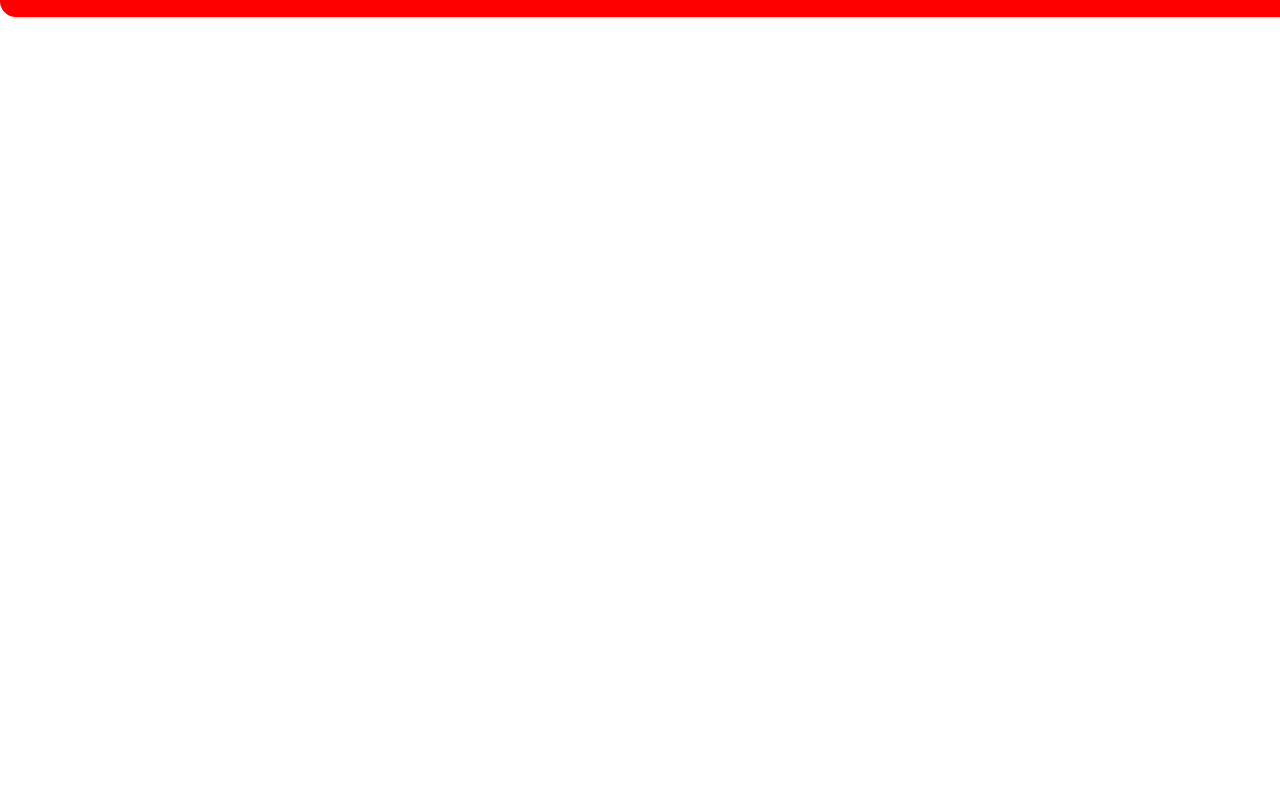
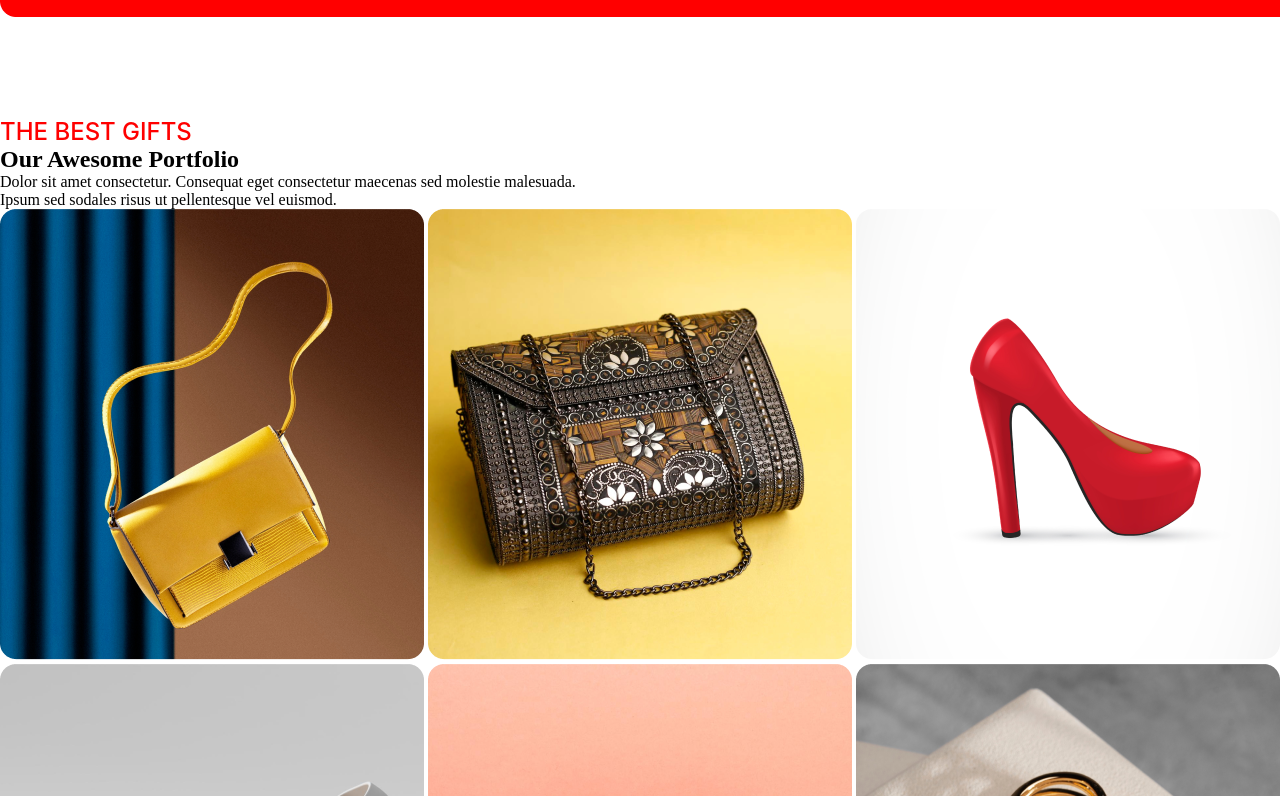
Before and after one commit to faisaal26/New-Year-Assignment, a plain HTML site: page index.html in a window 1280 px wide. Shown: the part 4444-5240 px from the top of the page. Before the commit the page ends 4966 px from the top, so only its background shows below. Drawn offline with Linux system fonts and the light colour scheme.

Commit message:
section 6 item add

```diff
--- a/index.html
+++ b/index.html
@@ -83,6 +83,26 @@
                     </div>
                 </div>
         </section>
+        <section class="section-6th">
+            <div class="section-6th-text">
+            <h3 class="section-6th-heading">THE BEST GIFTS</h3>
+            <h1 class="section-6th-title">Our Awesome Portfolio</h1>
+            <p class="section-6th-pra">Dolor sit amet consectetur. Consequat eget consectetur maecenas sed molestie malesuada. <br> Ipsum sed sodales risus ut pellentesque vel euismod. </p>
+        </div>
+
+            <div>
+                <div>
+                    <img src="resources/Rectangle 3.png" alt="">
+                    <img src="resources/Rectangle 4.png" alt="">
+                    <img src="resources/Rectangle 5.png" alt="">
+                </div>
+                <div>
+                    <img src="resources/Rectangle 6.png" alt="">
+                    <img src="resources/Rectangle 7.png" alt="">
+                    <img src="resources/Rectangle 8.png" alt="">
+                </div>
+            </div>
+        </section>
     </main>
     <footer>
 
--- a/styles/new-year.css
+++ b/styles/new-year.css
@@ -12,6 +12,8 @@
   background-repeat: no-repeat;
   border-radius: 16px;
 }
+
+/* banner styles */
 
 .banner-title {
   color: #FFF;
@@ -75,6 +77,8 @@
 
 }
 
+/* section-2th */
+
 .section-title2 {
   background-image: url(../resources/Vectorrr.png);
   width: 1320px;
@@ -130,6 +134,8 @@
   position: left;
 }
 
+/* section-3th */
+
 .section-3rd {
   border-radius: 10px;
   background: linear-gradient(hsl(0, 55%, 96%), #FF000000);
@@ -158,6 +164,8 @@
   font-weight: 600;
   line-height: 56px;
 }
+
+/* section-4th */
 
 .section-4th {
 
@@ -205,6 +213,8 @@
   border-radius: 50%;
   border-color: orangered;
 }
+
+/* section-5th */
 
 .section-5th {
   width: 1320px;
@@ -254,18 +264,47 @@
   margin-bottom: 0;
   margin-top: 20px;
 }
-.Holidays{
+
+.Holidays {
   color: #F00;
 }
-.fifty{
+
+.fifty {
   position: absolute;
   margin-top: 60px;
   margin-left: -550px;
 }
-.Rectangle{
+
+.Rectangle {
   margin-left: 95px;
- margin-bottom:550px;
+  margin-bottom: 550px;
 }
-.gift{
- margin-bottom: 500px;
+
+.gift {
+  margin-bottom: 500px;
 }
+
+/* section-6th */
+
+.section-6th {
+  width: 1320px;
+  height: 1000px;
+
+  margin-top: 100px;
+}
+
+.section-6th-text {
+  text-align: left;
+}
+.section-6th-heading{
+  color: #F00;
+  font-family: Inter;
+  font-size: 24px;
+  font-weight: 500;
+}
+.section-6th-title{
+
+}
+.section-6th-pra{
+
+}
```
